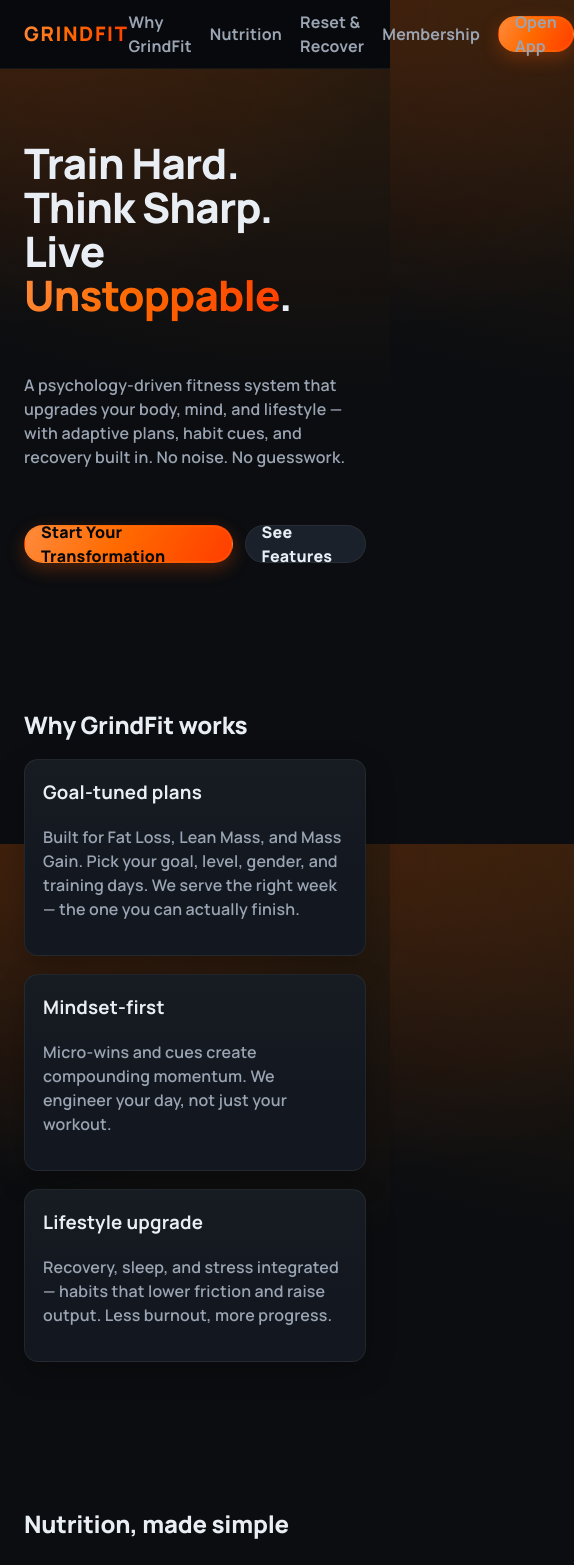
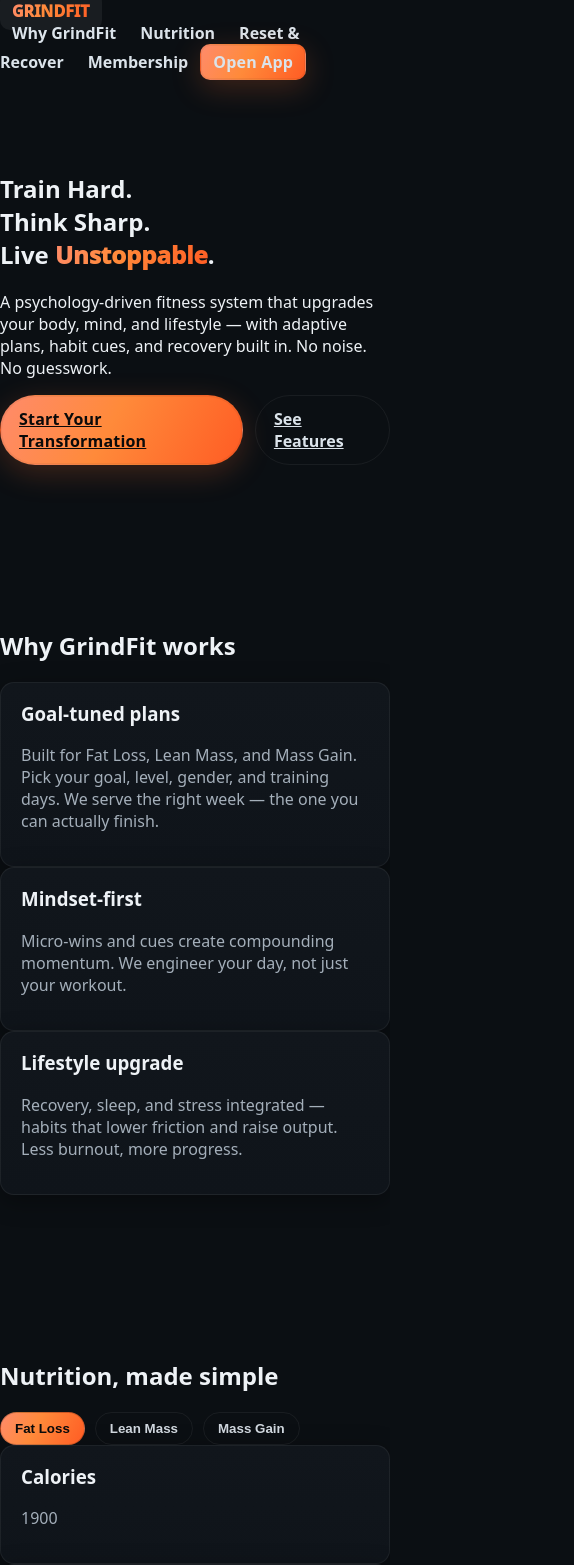
Before and after one commit to GrindFit/grindfit-webapp, a Next.js app: page / in a window 390 px wide. Shown: the top 1565 px of the page, 574 px wide, since content can reach past the window. Built offline with nearby package versions, Linux system fonts and the light colour scheme.

Commit message:
Update globals.css

```diff
--- a/styles/globals.css
+++ b/styles/globals.css
@@ -1,158 +1,143 @@
-/* ===== GrindFit Global Styles (clean paste) ===== */
-
-/* --- Tokens --- */
-:root{
-  --bg: #0b0d10;
-  --bg-elev: #12161b;
-  --card: #151a21;
-  --text: #e9eef5;
-  --muted: #9aa4b2;
-  --ring: rgba(255,120,0,.35);
-
-  /* GrindFit signature gradient (matches your screenshot) */
-  --brand-start: #ff8b3d;   /* warm orange */
-  --brand-mid:   #ff6a00;   /* core brand */
-  --brand-end:   #ff3d00;   /* deep ember */
+/* === Reset & base === */
+* { box-sizing: border-box; }
+html, body, #__next { height: 100%; }
+body {
+  margin: 0;
+  background: #0b0f13;
+  color: #eef2f6;
+  -webkit-font-smoothing: antialiased;
+  -moz-osx-font-smoothing: grayscale;
+  font-family: ui-sans-serif, system-ui, -apple-system, Segoe UI, Roboto, Inter, Manrope, Arial, "Noto Sans", "Helvetica Neue", "Apple Color Emoji", "Segoe UI Emoji", "Segoe UI Symbol";
 }
 
-/* --- Base / Reset --- */
-*{ box-sizing: border-box; }
-html,body{ height:100%; }
-html{ scroll-behavior:smooth; }
-body{
-  margin:0;
-  background: radial-gradient(1200px 800px at 80% -10%, rgba(255,120,0,.18) 0, transparent 60%),
-              radial-gradient(800px 600px at -10% 0%, rgba(255,90,0,.14) 0, transparent 55%),
-              var(--bg);
-  color:var(--text);
-  font-family: "Manrope", system-ui, -apple-system, Segoe UI, Roboto, "Helvetica Neue", Arial, "Noto Sans", "Apple Color Emoji", "Segoe UI Emoji", "Segoe UI Symbol";
-  line-height:1.5;
-  letter-spacing:.01em;
-  -webkit-font-smoothing: antialiased;
-  -moz-osx-font-smoothing: grayscale;
+/* === Brand tokens (exact GRINDFIT gradient) === */
+:root{
+  --bg: #0b0f13;
+  --panel: #11161c;
+  --panel2:#121b23;
+  --muted:#a4afba;
+  --line: rgba(255,255,255,0.06);
+
+  /* Exact orange gradient we agreed on */
+  --brand-start:#ff8b6b;
+  --brand-mid:#ff8a3a;
+  --brand-end:#ff5c24;
+
+  --radius: 14px;
+  --shadow: 0 6px 24px rgba(0,0,0,0.35);
 }
 
-/* crisp rendering */
-html, body{
-  -webkit-font-smoothing: antialiased;
-  -moz-osx-font-smoothing: grayscale;
+/* Utilities */
+.container {
+  width: min(1200px, 92vw);
+  margin-inline: auto;
+}
+.section { padding: 72px 0; }
+.stack-lg > * + * { margin-top: 28px; }
+.stack-md > * + * { margin-top: 18px; }
+.grid-3 {
+  display:grid;
+  grid-template-columns: repeat(3, 1fr);
+  gap: 18px;
+}
+@media (max-width: 992px){ .grid-3{ grid-template-columns: 1fr; } }
+.card {
+  background: linear-gradient(180deg, var(--panel) 0%, #0f141a 100%);
+  border: 1px solid var(--line);
+  border-radius: var(--radius);
+  padding: 18px 20px;
+  box-shadow: var(--shadow);
 }
 
-/* --- Layout helpers --- */
-.gf-container{ max-width:1120px; margin-inline:auto; padding-inline:24px; }
-.section{ padding:72px 0; }
-.section--tight{ padding:40px 0; }
-.stack-24{ display:grid; gap:24px; }
-.stack-32{ display:grid; gap:32px; }
+/* === Header / Nav === */
+.header {
+  position: sticky; top: 0; z-index: 50;
+  background: linear-gradient(180deg, rgba(11,15,19,0.9), rgba(11,15,19,0.6));
+  backdrop-filter: blur(10px);
+  border-bottom: 1px solid var(--line);
+}
+.header-inner {
+  height: 68px;
+  display: flex; align-items: center; justify-content: space-between;
+}
+.nav a {
+  color: #dbe3ea; text-decoration: none; font-weight: 600;
+  padding: 8px 12px; border-radius: 10px;
+}
+.nav a:hover { background: rgba(255,255,255,0.06); }
 
-/* --- Typography --- */
-h1{
-  margin:0 0 16px 0;
-  font-weight: 900;
-  letter-spacing: -.02em;
-  line-height: 1.05;
-  font-size: clamp(42px, 5.2vw, 64px);
+/* Primary CTA */
+.btn-primary {
+  display:inline-flex; align-items:center; justify-content:center;
+  gap: 8px; padding: 12px 18px; border-radius: 999px;
+  border: 1px solid rgba(0,0,0,0.06);
+  background: linear-gradient(118deg, var(--brand-start) 0%, var(--brand-mid) 45%, var(--brand-end) 100%);
+  color: #0a0a0a; /* black text on orange, as requested */
+  font-weight: 800; letter-spacing: .2px;
+  box-shadow: 0 8px 30px rgba(255, 115, 50, .22), inset 0 0 0 1px rgba(0,0,0,0.05);
 }
-h2{
-  margin:0 0 12px 0;
-  font-weight:800;
-  letter-spacing:-.01em;
-  font-size: clamp(24px, 2.4vw, 28px);
+.btn-ghost {
+  display:inline-flex; align-items:center; justify-content:center;
+  padding: 12px 18px; border-radius: 999px;
+  border: 1px solid var(--line); color:#dbe3ea; background: transparent;
+  font-weight: 700;
 }
-.lead{ color:var(--muted); max-width:64ch; }
+.btn-ghost:hover { background: rgba(255,255,255,0.06); }
 
-/* Gradient wordmark & hero accent */
+/* Wordmark accent */
 .brand-word{
-  font-weight: 900;
+  font-weight: 1000;
   background: linear-gradient(118deg, var(--brand-start) 0%, var(--brand-mid) 42%, var(--brand-end) 100%);
   -webkit-background-clip: text;
   background-clip: text;
   color: transparent;
-  text-shadow: none;
+  text-shadow: 0 0 0 transparent;
 }
 
-/* If you want ONLY one word orange (e.g., “Unstoppable”) add class="brand-word" to that <span> */
-
-/* --- Header / Nav --- */
-.nav{
-  position:sticky; top:0; z-index:50;
-  backdrop-filter: blur(10px);
-  background: color-mix(in oklab, var(--bg) 88%, #000 12%);
-  border-bottom: 1px solid rgba(255,255,255,.05);
+/* Pills (Nutrition tabs) */
+.pills { display:flex; gap:10px; flex-wrap: wrap; }
+.pill {
+  appearance:none; border: 1px solid var(--line);
+  background: transparent; color: #cfd6dd; font-weight: 800;
+  padding: 8px 14px; border-radius: 999px; cursor:pointer;
 }
-.nav-inner{
-  height:68px; display:flex; align-items:center; justify-content:space-between;
-}
-.nav-left{ display:flex; align-items:center; gap:18px; }
-.nav-brand{ font-size:20px; font-weight:900; letter-spacing:.08em; text-transform:uppercase; }
-.nav-links{ display:flex; align-items:center; gap:18px; }
-.nav a{ color:var(--muted); text-decoration:none; font-weight:700; }
-.nav a:hover{ color:var(--text); }
-
-/* --- Buttons --- */
-.btn{
-  display:inline-flex; align-items:center; justify-content:center;
-  height:38px; padding:0 16px; border-radius:999px; border:1px solid transparent;
-  font-weight:800; letter-spacing:.01em; text-decoration:none; cursor:pointer;
-  transition: transform .08s ease, box-shadow .2s ease, filter .2s ease, background .2s ease;
-}
-.btn:active{ transform: translateY(1px); }
-
-/* primary = orange gradient with BLACK text (your request) */
-.btn-primary{
-  background: linear-gradient(118deg, var(--brand-start), var(--brand-mid) 45%, var(--brand-end));
-  color:#070809;
-  box-shadow: 0 6px 18px rgba(255,90,0,.28), 0 0 0 1px rgba(255,120,0,.35) inset;
-}
-.btn-primary:hover{ filter: brightness(1.06); }
-
-/* ghost = soft matte */
-.btn-ghost{
-  background: #1a212a; color:var(--text);
-  border-color: rgba(255,255,255,.06);
-}
-.btn-ghost:hover{ background:#202731; }
-
-/* pills (for Nutrition tabs) */
-.pill{
-  height:34px; padding:0 14px; border-radius:999px;
-  background:#161c24; color:var(--muted);
-  border:1px solid rgba(255,255,255,.08);
-  font-weight:800; letter-spacing:.02em;
-}
-.pill:hover{ color:var(--text); }
-.pill.is-active{
-  background: linear-gradient(118deg, var(--brand-start), var(--brand-mid) 45%, var(--brand-end));
-  color:#0b0d10; border-color: transparent;
-  box-shadow: 0 6px 16px rgba(255,90,0,.28);
+.pill[aria-pressed="true"], .pill.is-active{
+  background: linear-gradient(118deg, var(--brand-start) 0%, var(--brand-mid) 42%, var(--brand-end) 100%);
+  color: #0a0a0a; border-color: rgba(0,0,0,0.2);
 }
 
-/* --- Cards --- */
-.cards{ display:grid; gap:18px; grid-template-columns: repeat(12, 1fr); }
-.card{
-  grid-column: span 4;
-  background: linear-gradient(180deg, #171c23, #131820 60%);
-  border:1px solid rgba(255,255,255,.06);
-  border-radius:14px;
-  padding:18px;
-  box-shadow: 0 10px 28px rgba(0,0,0,.25);
+/* Hero */
+.hero { padding: 110px 0 70px; }
+.hero h1 {
+  font-size: clamp(40px, 6vw, 72px);
+  line-height: 1.05; margin: 0 0 18px;
+  font-weight: 1000;
 }
-@media (max-width: 980px){
-  .card{ grid-column: 1 / -1; }
+.hero p { color: var(--muted); font-size: 18px; }
+
+/* Media placeholders */
+.media-grid{
+  display:grid; gap:18px; grid-template-columns: 2fr 1fr 1fr;
+}
+@media (max-width: 992px){ .media-grid{ grid-template-columns: 1fr; } }
+.media {
+  min-height: 200px; border-radius: var(--radius); border:1px solid var(--line);
+  background:
+    radial-gradient(1000px 380px at -50% 120%, rgba(255,140,70,.18), transparent 60%),
+    radial-gradient(900px 300px at 120% -20%, rgba(255,92,36,.18), transparent 55%),
+    #0e1319;
+  display:flex; align-items:center; justify-content:center;
+  color:#7f8b96; font-weight:800; letter-spacing:.3px;
 }
 
-/* --- Media placeholders for video & images --- */
-.media-grid{ display:grid; grid-template-columns: repeat(3, 1fr); gap:1rem; }
-.media-slot{
-  border-radius:16px;
-  background: radial-gradient(1200px 400px at 10% -20%, rgba(255,120,0,.10) 0, transparent 60%), #131820;
-  border:1px solid rgba(255,255,255,.06);
-  height:190px;
+/* Membership pricing */
+.pricing { display:grid; gap:18px; grid-template-columns: repeat(4,1fr); }
+@media (max-width: 1100px){ .pricing{ grid-template-columns: 1fr; } }
+.price-card .title { font-weight: 900; }
+.price-card .amount { font-size: 28px; font-weight: 1000; }
+
+/* Footer mini */
+.footer {
+  padding: 24px 0; border-top: 1px solid var(--line);
+  color: #9fb0bf; font-size: 14px;
 }
-
-/* --- Utility --- */
-.mt-4{ margin-top:1rem; }
-.mt-6{ margin-top:1.5rem; }
-.mt-8{ margin-top:2rem; }
-.center{ text-align:center; }
-.hidden{ display:none !important; }
```
